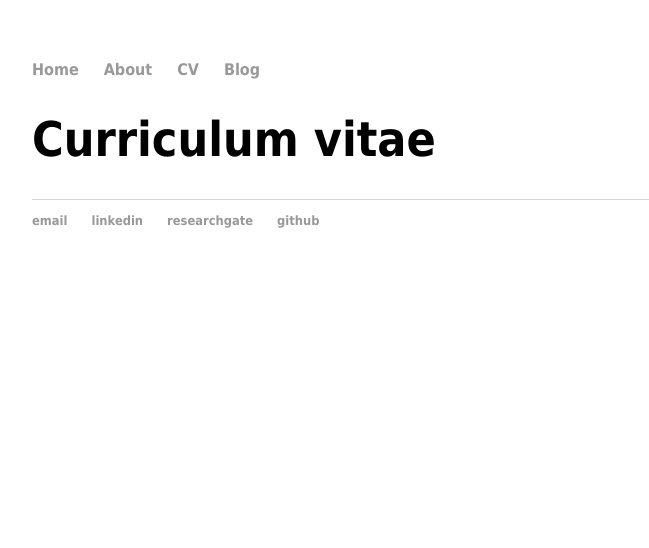
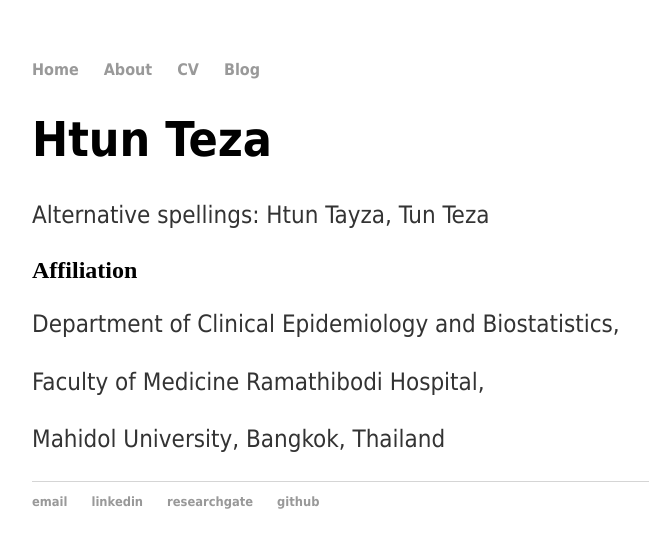
Before and after one commit to finerbrighterlighter/finerbrighterlighter.github.io, a Jekyll site: the page built from cv/index.html, in a window 1280 px wide. Shown: the top 548 px of the page, without its empty margins (160-809 px from the left). Built offline with Jekyll 4.4.1, drawn with Linux system fonts in a browser that asks for light colours.

Commit message:
Update index.html

```diff
--- a/cv/index.html
+++ b/cv/index.html
@@ -3,5 +3,10 @@ layout: default
 title: Curriculum vitae
 ---
 <div class="blurb">
-	<h1>Curriculum vitae</h1>
+	<h1>Htun Teza</h1>
+	<p>Alternative spellings: Htun Tayza, Tun Teza</p>
+	<h2>Affiliation</h2>
+	<p>Department of Clinical Epidemiology and Biostatistics,</p>
+	<p>Faculty of Medicine Ramathibodi Hospital,</p>
+	<p>Mahidol University, Bangkok, Thailand</p>
 </div><!-- /.blurb -->
```
